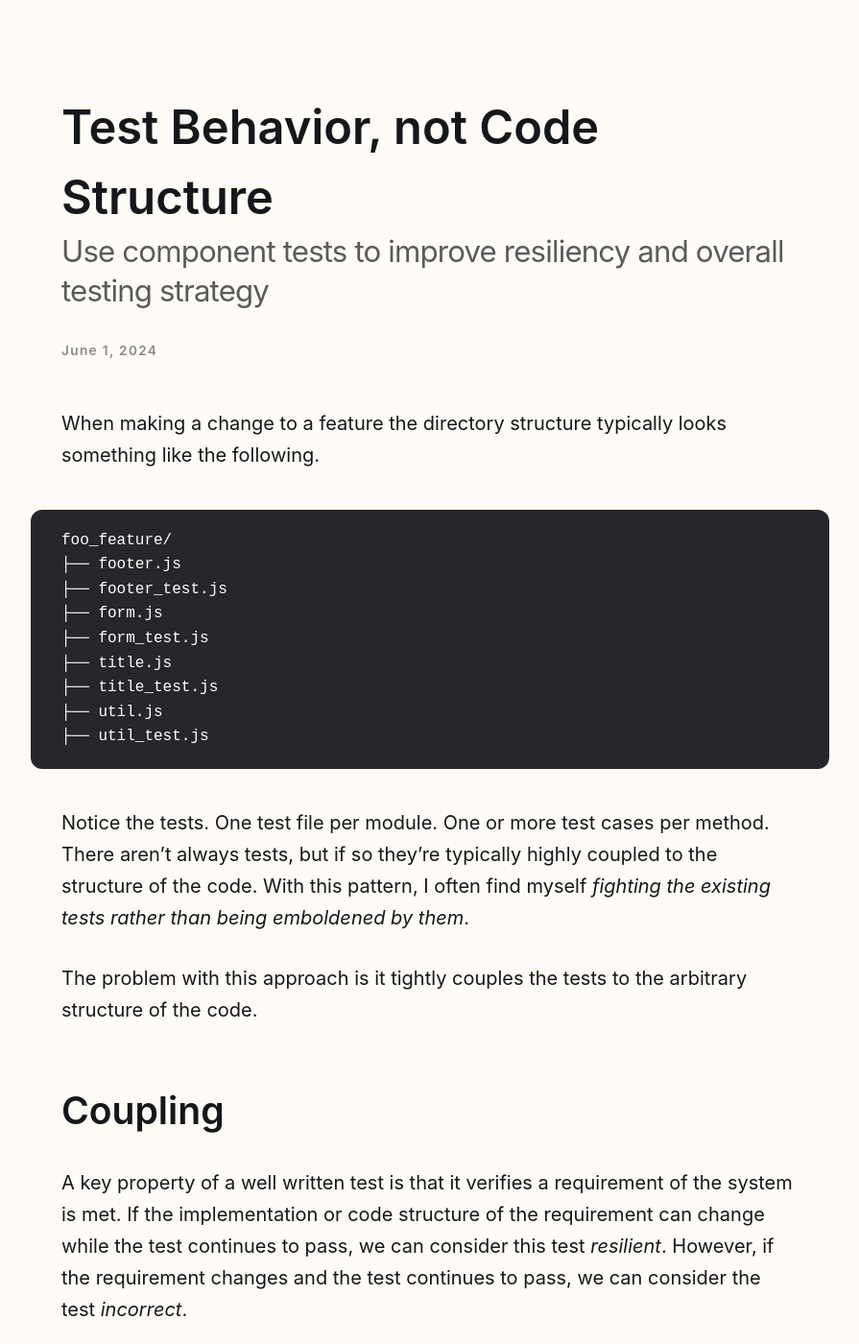
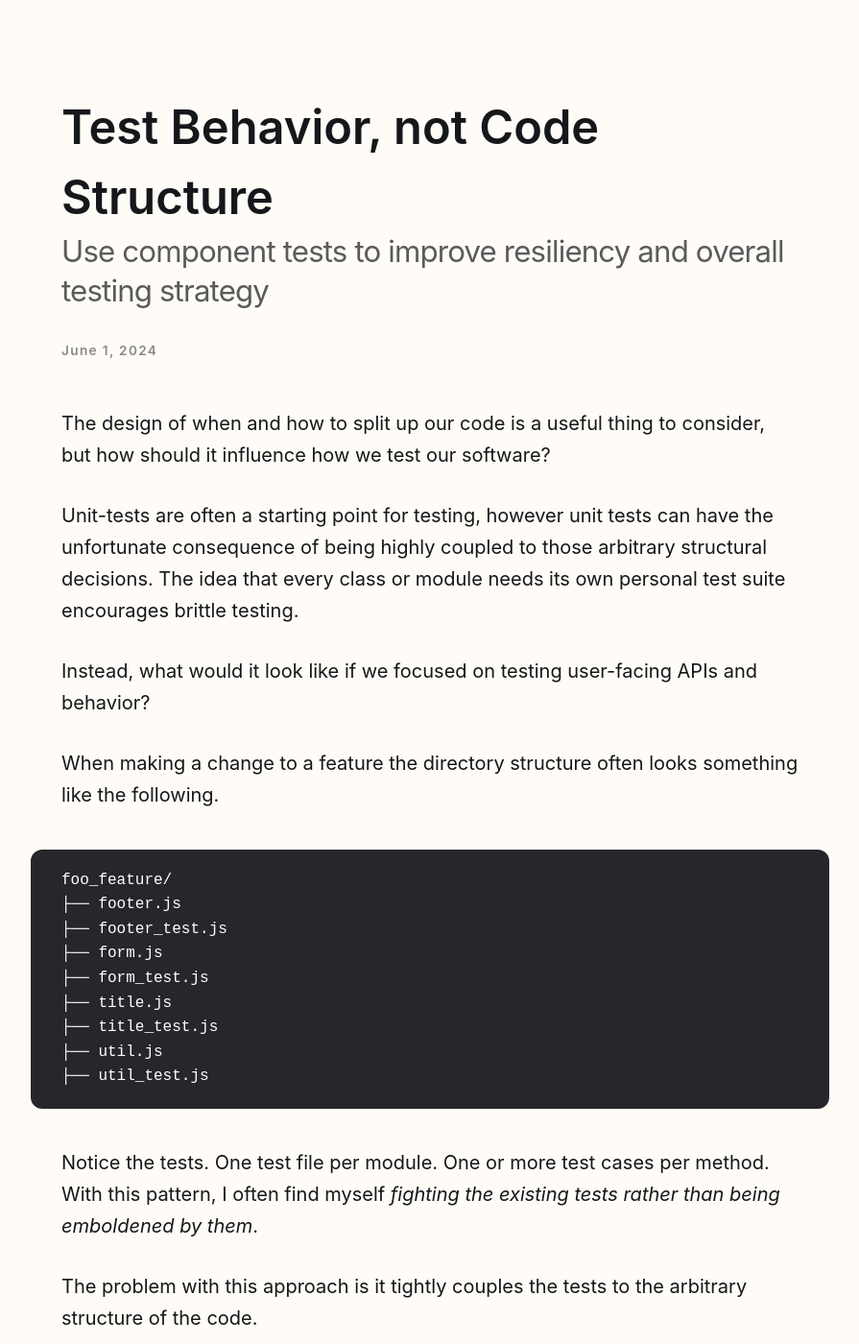
Before and after one commit to adamraider/blog, a Jekyll site: the page built from _posts/2024-06-01-component-testing.md, in a window 1280 px wide and 1400 px high. Shown: the whole window at 96% size, without its empty margins (192-1087 px from the left). Built offline with Jekyll 4.4.1, drawn with Linux system fonts in a browser that asks for light colours; some web fonts are replaced.

Commit message:
update component testing

````diff
--- a/_posts/2024-06-01-component-testing.md
+++ b/_posts/2024-06-01-component-testing.md
@@ -5,7 +5,13 @@ layout: post
 tags: testing software&nbsp;design
 ---
 
-When making a change to a feature the directory structure typically looks something like the following.
+The design of when and how to split up our code is a useful thing to consider, but how should it influence how we test our software?
+
+Unit-tests are often a starting point for testing, however unit tests can have the unfortunate consequence of being highly coupled to those arbitrary structural decisions. The idea that every class or module needs its own personal test suite encourages brittle testing.
+
+Instead, what would it look like if we focused on testing user-facing APIs and behavior?
+
+When making a change to a feature the directory structure often looks something like the following.
 
 ```
 foo_feature/
@@ -19,7 +25,7 @@ foo_feature/
 ├── util_test.js
 ```
 
-Notice the tests. One test file per module. One or more test cases per method. There aren't always tests, but if so they're typically highly coupled to the structure of the code. With this pattern, I often find myself _fighting the existing tests rather than being emboldened by them_.
+Notice the tests. One test file per module. One or more test cases per method. With this pattern, I often find myself _fighting the existing tests rather than being emboldened by them_.
 
 The problem with this approach is it tightly couples the tests to the arbitrary structure of the code.
 
````
